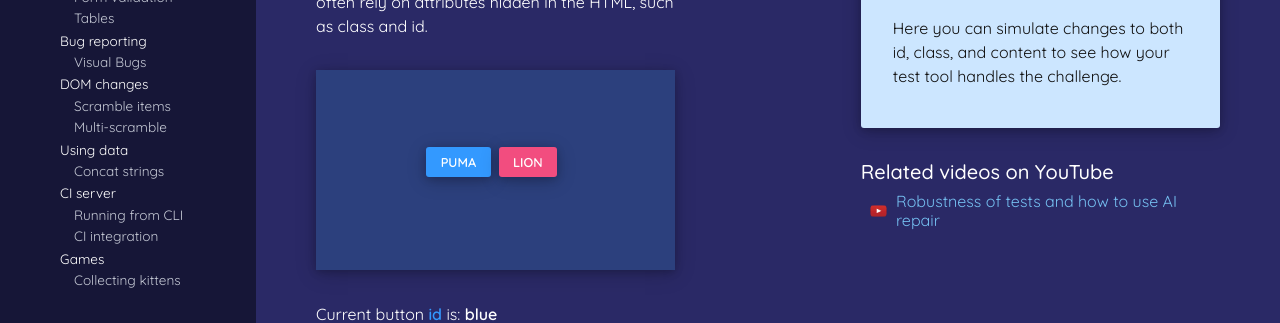
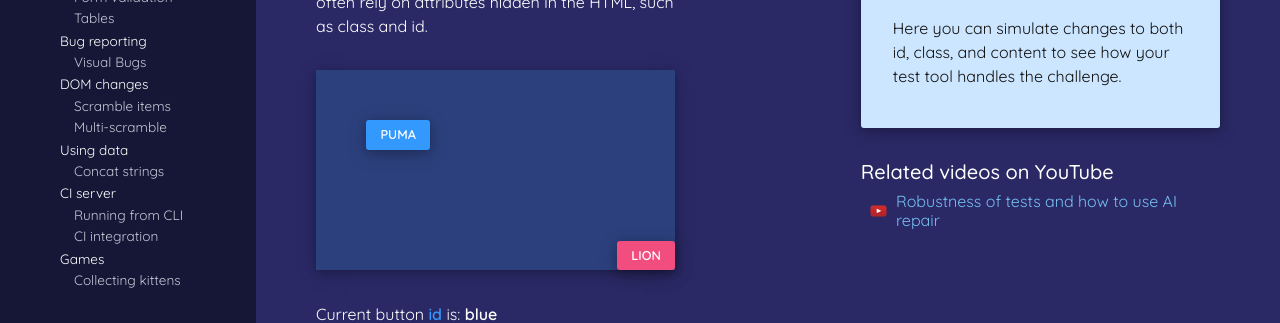
Before and after one commit to karinlj/boozang-thelab, a React (Create React App) app: page /scramble in a window 1280 px wide. Shown: the part 389-712 px from the top of the page. Built offline with nearby package versions, Linux system fonts and the light colour scheme.

Commit message:
scramble positon

```diff
--- a/src/components/Lists/UnsortedList.js
+++ b/src/components/Lists/UnsortedList.js
@@ -2,7 +2,6 @@ import { useState, useEffect } from "react";
 import "./Lists.scss";
 import { UnsortedListIntro } from "../text/Intros";
 import { UnsortedListTestInfo } from "../text/TestInfos";
-//import ReactPlayer from "react-player/lazy";
 import { UnsortedListVideos } from "../text/videos/VideoSections";
 import TodoList from "./TodoList";
 import AddTodo from "./AddTodo";
--- a/src/components/domChanges/MultiScramble.js
+++ b/src/components/domChanges/MultiScramble.js
@@ -7,6 +7,9 @@ import { MultiScrambleVideos } from "../text/videos/VideoSections";
 const MultiScramble = () => {
   const [contentAdd, setContentAdd] = useState("Add");
   const [contentDelete, setContentDelete] = useState("Delete");
+  useEffect(() => {
+    console.log("contentAdd", contentAdd);
+  }, [contentAdd]);
   return (
     <div className="row justify-content-between">
       <div className="col-12 col-md-5">
--- a/src/components/domChanges/ScrambleItems.js
+++ b/src/components/domChanges/ScrambleItems.js
@@ -8,6 +8,7 @@ const ScrambleItems = () => {
   const [myId, setMyId] = useState("small");
   const [myClass, setMyClass] = useState("blue");
   const [myContent, setMyContent] = useState("puma");
+  const [styles, setStyles] = useState({});
 
   const toggleId = () => {
     if (myId === "small") {
@@ -30,11 +31,19 @@ const ScrambleItems = () => {
       setMyContent("puma");
     }
   };
+  const scramblePositon = () => {
+    const randomTop = Math.floor(Math.random() * 130 + 1) + "px";
+    const randomLeft = Math.floor(Math.random() * 130 + 1) + "px";
 
+    const style = {
+      top: randomTop,
+      left: randomLeft,
+    };
+    setStyles(style);
+  };
   useEffect(() => {
-    console.log("myId", myId);
-    console.log("myClass", myClass);
-  }, [myClass, myId]);
+    console.log("styles: ", styles);
+  }, [styles]);
 
   return (
     <div className="row justify-content-between">
@@ -47,25 +56,20 @@ const ScrambleItems = () => {
               value={myContent}
               id={myId}
               className={`formBtn ${myClass}`}
+              style={styles}
             />
-            {/* {this.renderBtns(true)} */}
-
             <input type="button" value="lion" className="formBtn pink" />
-            {/* {this.renderBtns(false)} */}
           </div>
-
           <div className="scramble_text">
             <p>
               Current button <strong className="category">id</strong> is:{" "}
               <strong>{myClass}</strong>
             </p>
-
             <p>
               Current button <strong className="category">class</strong> is:{" "}
               <strong>{myId}</strong>
             </p>
           </div>
-
           <div className="row justify-content-between">
             <div className="col">
               <input
@@ -92,6 +96,7 @@ const ScrambleItems = () => {
                 type="button"
                 value="Scramble Order"
                 className="formBtn add green_dark"
+                onClick={scramblePositon}
               />
             </div>
           </div>
--- a/src/components/domChanges/scramble.scss
+++ b/src/components/domChanges/scramble.scss
@@ -19,14 +19,23 @@
     }
   }
   .animal_btns {
+    position: relative;
     height: 200px;
-    display: flex;
-    justify-content: center;
-    align-items: center;
     background: $themecolorBlueNewDark;
     box-shadow: $themeBoxShadow;
     input {
       width: auto;
+      margin: 0;
+    }
+    input:not(.pink) {
+      position: absolute;
+      top: 50px;
+      left: 50px;
+    }
+    input.pink {
+      position: absolute;
+      right: 0;
+      bottom: 0;
     }
   }
   .scramble_btns {
@@ -43,6 +52,7 @@
   //multi scramble
   form {
     margin-bottom: 2rem;
+    padding-bottom: 0;
   }
   .multiscramble_btn_section {
     // display: flex;
--- a/src/components/forms/FormValidation.js
+++ b/src/components/forms/FormValidation.js
@@ -64,7 +64,7 @@ function FormValidation() {
   return (
     <div className="row justify-content-between">
       <div className="col-12 col-md-6">
-        <div className="form_section">
+        <section className="form_section">
           <FormValidationIntro />
           {error && <div className="error">{error}</div>}
           <form className="list_form" onSubmit={handleSubmit}>
@@ -145,7 +145,7 @@ function FormValidation() {
               </div>
             </article>
           )}
-        </div>
+        </section>
       </div>
       <div className="col-12 col-md-5">
         <FormValidationTestInfo />
```
Also changed, not shown: 1 other file (tests, documents, lock files or other folders).
